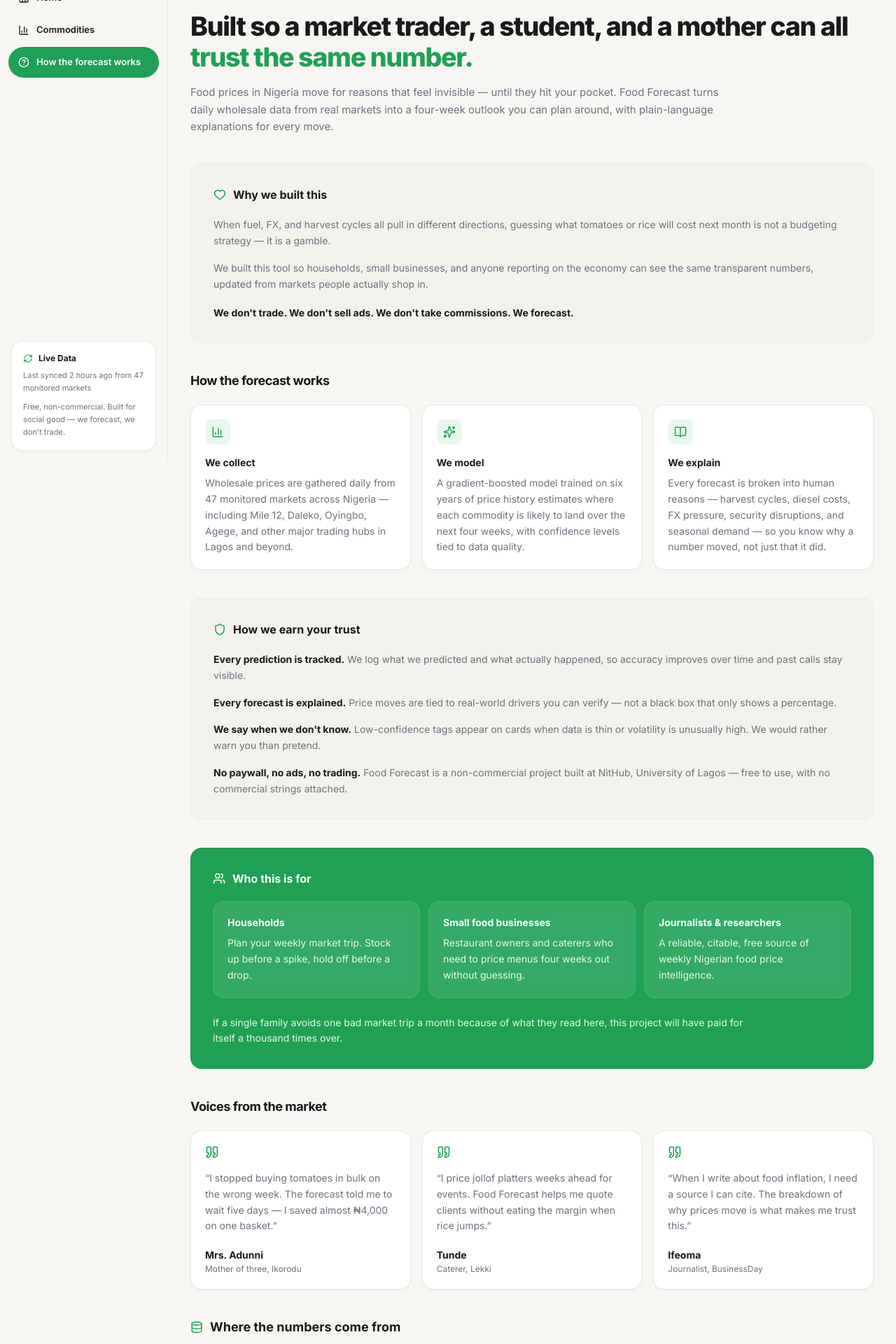
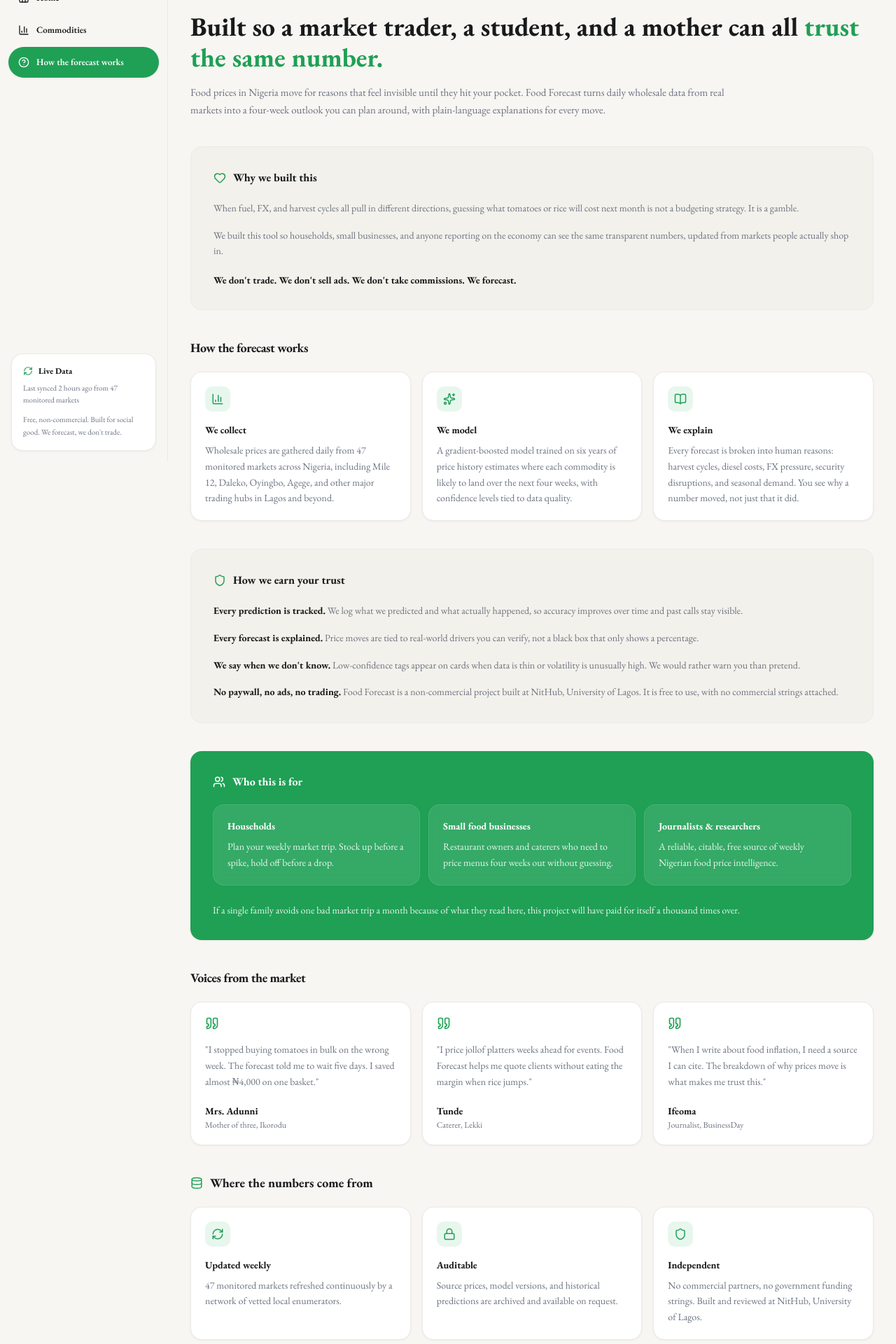
Before and after one commit to Demiladepy/food-forecast, a React (Vite) app: page /how-it-works in a window 1280 px wide. Shown: the part 140-2060 px from the top of the page at 70% size. Built offline with nearby package versions, Linux system fonts and the light colour scheme.

Commit message:
changed fonts

```diff
--- a/package.json
+++ b/package.json
@@ -11,7 +11,7 @@
     "preview": "vite preview"
   },
   "dependencies": {
-    "@fontsource/inter": "^5.2.8",
+    "@fontsource/eb-garamond": "^5.2.7",
     "clsx": "^2.1.1",
     "lucide-react": "^1.17.0",
     "react": "^19.2.6",
--- a/src/data/methodology.ts
+++ b/src/data/methodology.ts
@@ -32,10 +32,10 @@ export interface TrackRecordStat {
 }
 
 export const methodologyIntro =
-  'Food prices in Nigeria move for reasons that feel invisible — until they hit your pocket. Food Forecast turns daily wholesale data from real markets into a four-week outlook you can plan around, with plain-language explanations for every move.'
+  'Food prices in Nigeria move for reasons that feel invisible until they hit your pocket. Food Forecast turns daily wholesale data from real markets into a four-week outlook you can plan around, with plain-language explanations for every move.'
 
 export const whyWeBuiltParagraphs = [
-  'When fuel, FX, and harvest cycles all pull in different directions, guessing what tomatoes or rice will cost next month is not a budgeting strategy — it is a gamble.',
+  'When fuel, FX, and harvest cycles all pull in different directions, guessing what tomatoes or rice will cost next month is not a budgeting strategy. It is a gamble.',
   'We built this tool so households, small businesses, and anyone reporting on the economy can see the same transparent numbers, updated from markets people actually shop in.',
 ]
 
@@ -46,7 +46,7 @@ export const forecastSteps: MethodologyStep[] = [
   {
     id: 'collect',
     title: 'We collect',
-    body: 'Wholesale prices are gathered daily from 47 monitored markets across Nigeria — including Mile 12, Daleko, Oyingbo, Agege, and other major trading hubs in Lagos and beyond.',
+    body: 'Wholesale prices are gathered daily from 47 monitored markets across Nigeria, including Mile 12, Daleko, Oyingbo, Agege, and other major trading hubs in Lagos and beyond.',
   },
   {
     id: 'model',
@@ -56,7 +56,7 @@ export const forecastSteps: MethodologyStep[] = [
   {
     id: 'explain',
     title: 'We explain',
-    body: 'Every forecast is broken into human reasons — harvest cycles, diesel costs, FX pressure, security disruptions, and seasonal demand — so you know why a number moved, not just that it did.',
+    body: 'Every forecast is broken into human reasons: harvest cycles, diesel costs, FX pressure, security disruptions, and seasonal demand. You see why a number moved, not just that it did.',
   },
 ]
 
@@ -69,7 +69,7 @@ export const trustPoints: TrustPoint[] = [
   {
     lead: 'Every forecast is explained.',
     detail:
-      'Price moves are tied to real-world drivers you can verify — not a black box that only shows a percentage.',
+      'Price moves are tied to real-world drivers you can verify, not a black box that only shows a percentage.',
   },
   {
     lead: "We say when we don't know.",
@@ -79,7 +79,7 @@ export const trustPoints: TrustPoint[] = [
   {
     lead: 'No paywall, no ads, no trading.',
     detail:
-      'Food Forecast is a non-commercial project built at NitHub, University of Lagos — free to use, with no commercial strings attached.',
+      'Food Forecast is a non-commercial project built at NitHub, University of Lagos. It is free to use, with no commercial strings attached.',
   },
 ]
 
@@ -104,7 +104,7 @@ export const audienceFooter =
 export const testimonials: Testimonial[] = [
   {
     quote:
-      'I stopped buying tomatoes in bulk on the wrong week. The forecast told me to wait five days — I saved almost ₦4,000 on one basket.',
+      'I stopped buying tomatoes in bulk on the wrong week. The forecast told me to wait five days. I saved almost ₦4,000 on one basket.',
     name: 'Mrs. Adunni',
     role: 'Mother of three, Ikorodu',
   },
@@ -136,7 +136,7 @@ export const dataSources: DataSourceItem[] = [
   {
     id: 'independent',
     title: 'Independent',
-    body: 'No commercial partners, no government funding strings — built and reviewed at NitHub, University of Lagos.',
+    body: 'No commercial partners, no government funding strings. Built and reviewed at NitHub, University of Lagos.',
   },
 ]
 
--- a/src/features/home/HomePage.tsx
+++ b/src/features/home/HomePage.tsx
@@ -51,7 +51,7 @@ export function HomePage() {
             </h2>
 
             <p className="mt-3 max-w-md text-sm leading-relaxed text-white/85 sm:mt-4">
-              See where the price of tomatoes, rice, yam and the rest of your basket is heading —
+              See where the price of tomatoes, rice, yam and the rest of your basket is heading,
               weeks ahead, with the human reasons behind every move. Free, forever.
             </p>
 
--- a/src/features/methodology/MethodologyPage.tsx
+++ b/src/features/methodology/MethodologyPage.tsx
@@ -131,7 +131,7 @@ export function MethodologyPage() {
             >
               <Quote className="size-5 text-brand-green" strokeWidth={2} aria-hidden />
               <p className="mt-4 flex-1 text-sm leading-relaxed text-muted">
-                &ldquo;{item.quote}&rdquo;
+                &quot;{item.quote}&quot;
               </p>
               <div className="mt-4 sm:mt-5">
                 <p className="text-sm font-bold text-foreground">{item.name}</p>
--- a/src/index.css
+++ b/src/index.css
@@ -1,8 +1,8 @@
-@import '@fontsource/inter/400.css';
-@import '@fontsource/inter/500.css';
-@import '@fontsource/inter/600.css';
-@import '@fontsource/inter/700.css';
-@import '@fontsource/inter/800.css';
+@import '@fontsource/eb-garamond/400.css';
+@import '@fontsource/eb-garamond/500.css';
+@import '@fontsource/eb-garamond/600.css';
+@import '@fontsource/eb-garamond/700.css';
+@import '@fontsource/eb-garamond/800.css';
 @import 'tailwindcss';
 @import './styles/theme.css';
 @import './styles/tokens.css';
@@ -33,14 +33,15 @@
   select,
   textarea {
     touch-action: manipulation;
+    font-family: inherit;
   }
 }
 
 @layer utilities {
   .font-display {
     font-family: var(--font-display);
-    font-weight: 800;
-    letter-spacing: -0.035em;
+    font-weight: 700;
+    letter-spacing: 0;
   }
 
   .rounded-card {
--- a/src/layouts/AppShell.tsx
+++ b/src/layouts/AppShell.tsx
@@ -78,7 +78,7 @@ function SidebarContent({ onNavigate, className }: SidebarContentProps) {
             Last synced 2 hours ago from 47 monitored markets
           </p>
           <p className="mt-2.5 text-[11px] leading-relaxed text-muted">
-            Free, non-commercial. Built for social good — we forecast, we don&apos;t trade.
+              Free, non-commercial. Built for social good. We forecast, we don&apos;t trade.
           </p>
         </div>
       </div>
--- a/src/styles/theme.css
+++ b/src/styles/theme.css
@@ -4,8 +4,8 @@
  */
 @theme {
   /* Typography */
-  --font-sans: 'Inter', ui-sans-serif, system-ui, sans-serif;
-  --font-display: 'Inter', ui-sans-serif, system-ui, sans-serif;
+  --font-sans: 'EB Garamond', Garamond, 'Times New Roman', serif;
+  --font-display: 'EB Garamond', Garamond, 'Times New Roman', serif;
 
   /* Brand */
   --color-brand-green: #1fa055;
--- a/src/styles/tokens.css
+++ b/src/styles/tokens.css
@@ -23,5 +23,5 @@
   --radius-pill: 9999px;
   --radius-badge: 0.5rem;
 
-  --font-sans: 'Inter', ui-sans-serif, system-ui, sans-serif;
+  --font-sans: 'EB Garamond', Garamond, 'Times New Roman', serif;
 }
```
Also changed, not shown: 1 other file (tests, documents, lock files or other folders).
